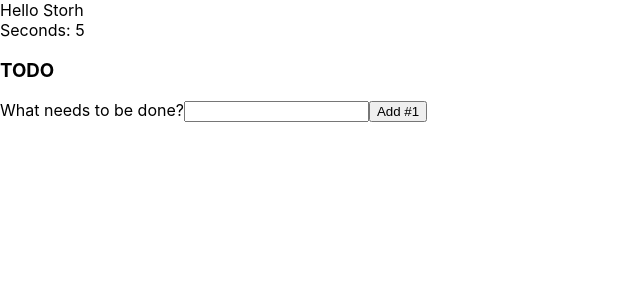
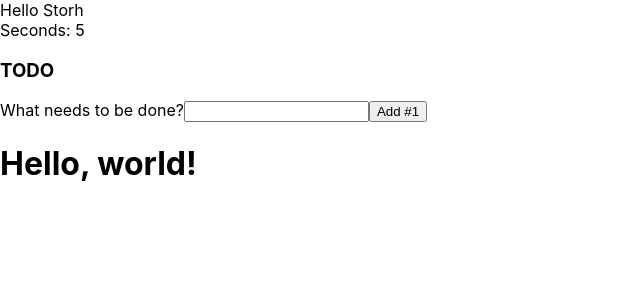
Before and after one commit to Storh/AToList, a React (Create React App) app: page / in a window 1280 px wide. Shown: the top 300 px of the page, without its empty margins (0-640 px from the left). Built offline with nearby package versions, Linux system fonts and the light colour scheme.

Commit message:
首页示例

```diff
--- a/src/index.js
+++ b/src/index.js
@@ -5,10 +5,15 @@ import App from './App';
 import reportWebVitals from './reportWebVitals';
 
 ReactDOM.render(
-  <React.StrictMode>
+  <div>
     <App />
-  </React.StrictMode>,
+    <h1>Hello, world!</h1>
+  </div>,
   document.getElementById('root')
+  // 返回指定 ID 的元素：
+  // 缺少会导致 Error: Target container is not a DOM element.
+  // 和ReactDOM有关
+  // https://zh-hans.reactjs.org/docs/react-dom.html
 );
 
 // If you want to start measuring performance in your app, pass a function
```
